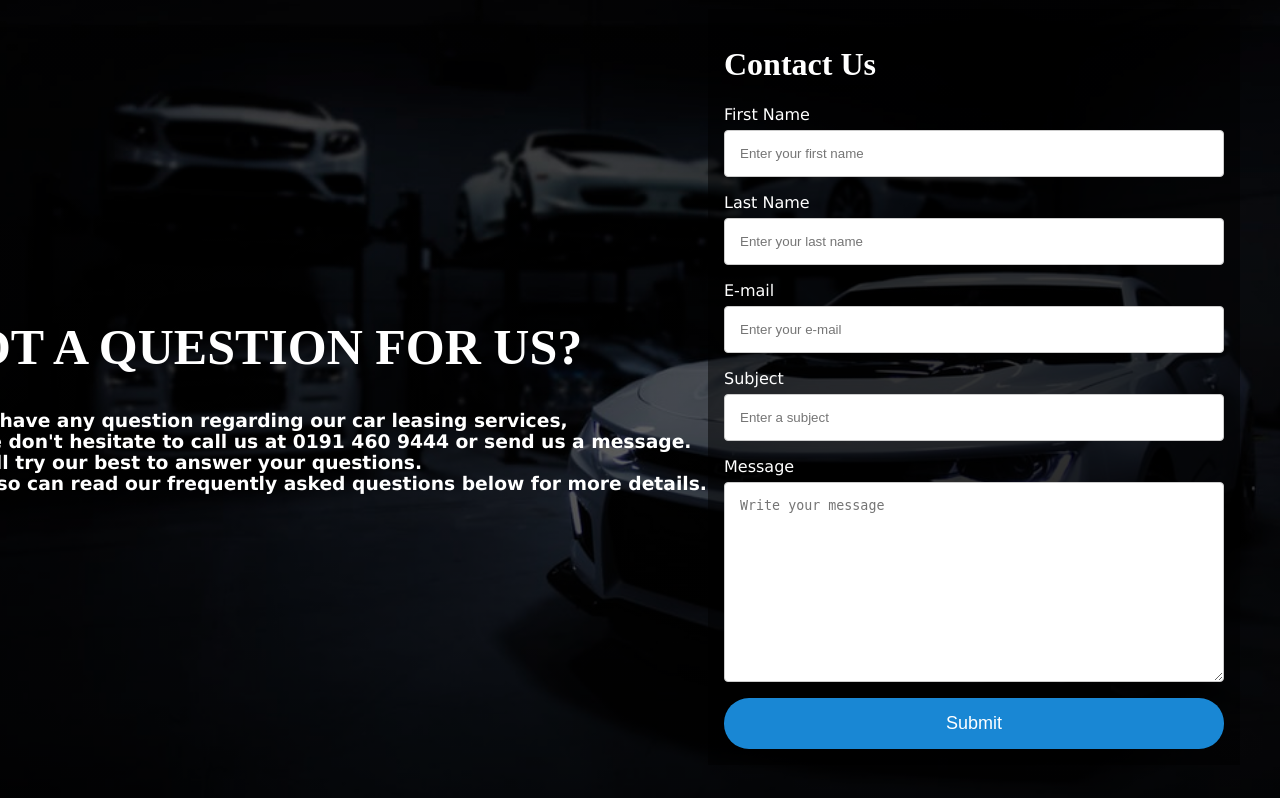
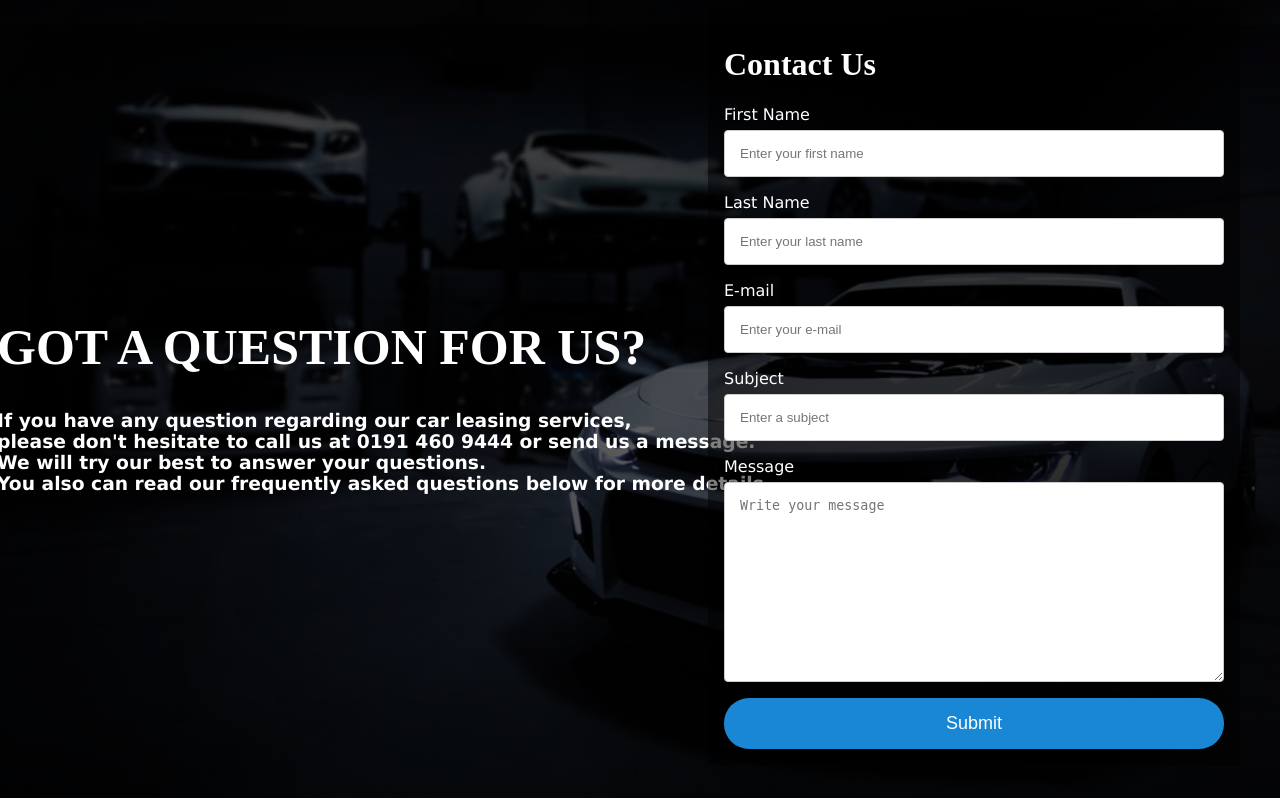
Before and after one commit to Von0816/TMI2104-Project, a PHP site: page /support.html in a window 1280 px wide. Shown: the part 88-886 px from the top of the page. Run offline with PHP 8.4, Linux system fonts and the light colour scheme.

Commit message:
Update support.css

```diff
--- a/support.css
+++ b/support.css
@@ -42,7 +42,7 @@ p{
 	text-align: left;
 	position: absolute;
 	top: 50%;
-	left: 25%;
+	left: 30%;
 	transform: translate(-50%, -50%);
 	color: white;
 }
```
